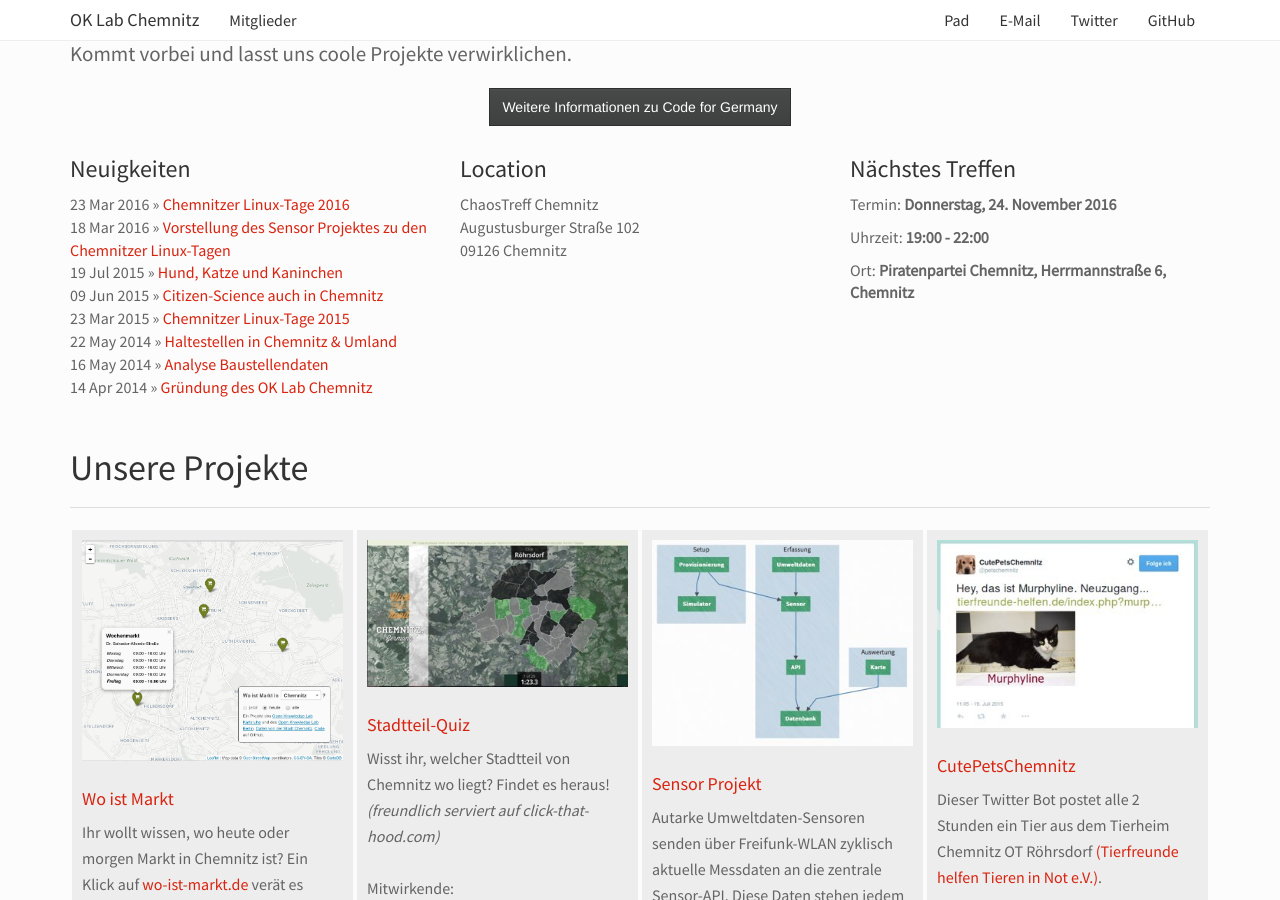
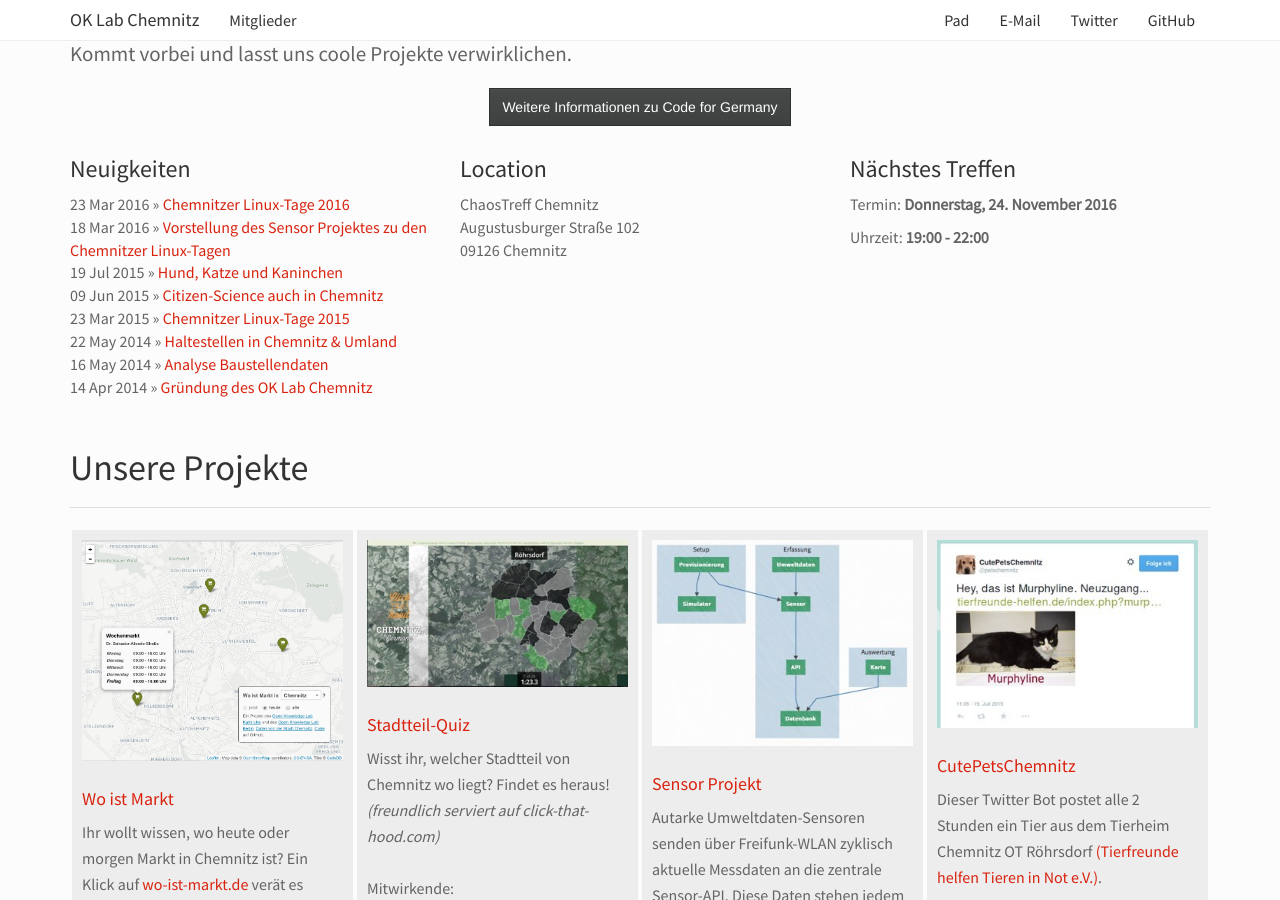
Before and after one commit to CodeforChemnitz/codeforchemnitz.github.io, a Jekyll site: the page built from index.html, in a window 1280 px wide and 900 px high, scrolled down 971 px. Built offline with Jekyll 4.4.1, drawn with Linux system fonts in a browser that asks for light colours.

Commit message:
"event updated"

```diff
--- a/_data/treffen.yml
+++ b/_data/treffen.yml
@@ -3,5 +3,5 @@ day: Donnerstag
 day-nr: 24
 month: November 2016
 time: "19:00 - 22:00"
-location: Piratenpartei Chemnitz, Herrmannstraße 6, Chemnitz
+#
 #location: Altes Heizhaus im Innenhof der TU Chemnitz, Str. der Nationen 62
```
